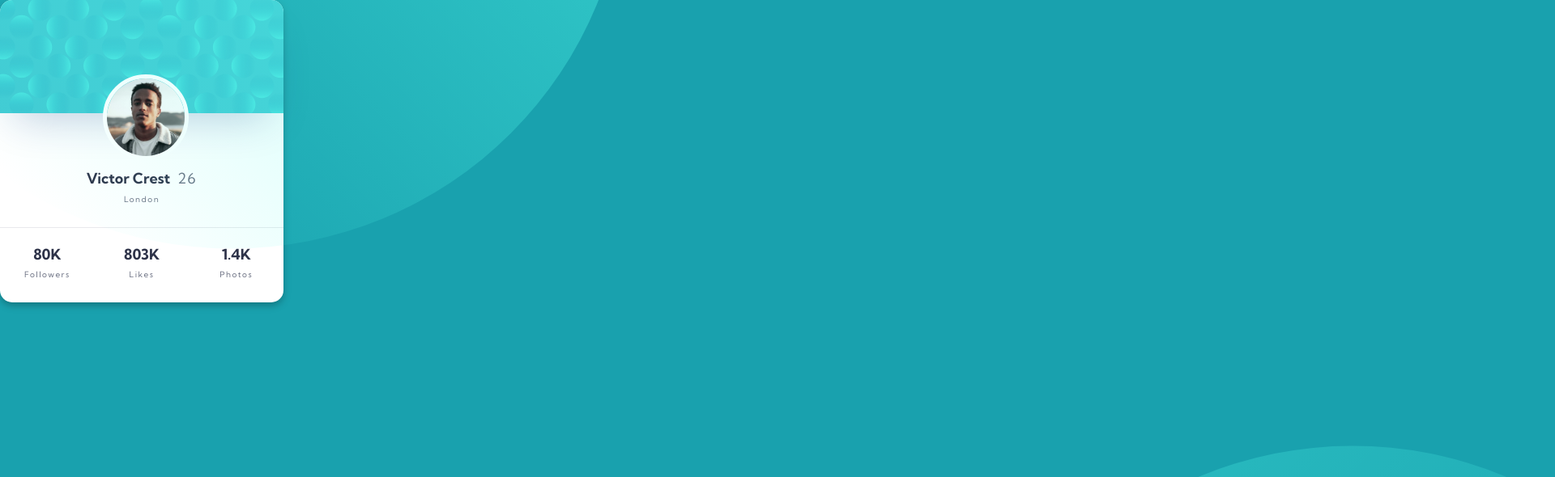
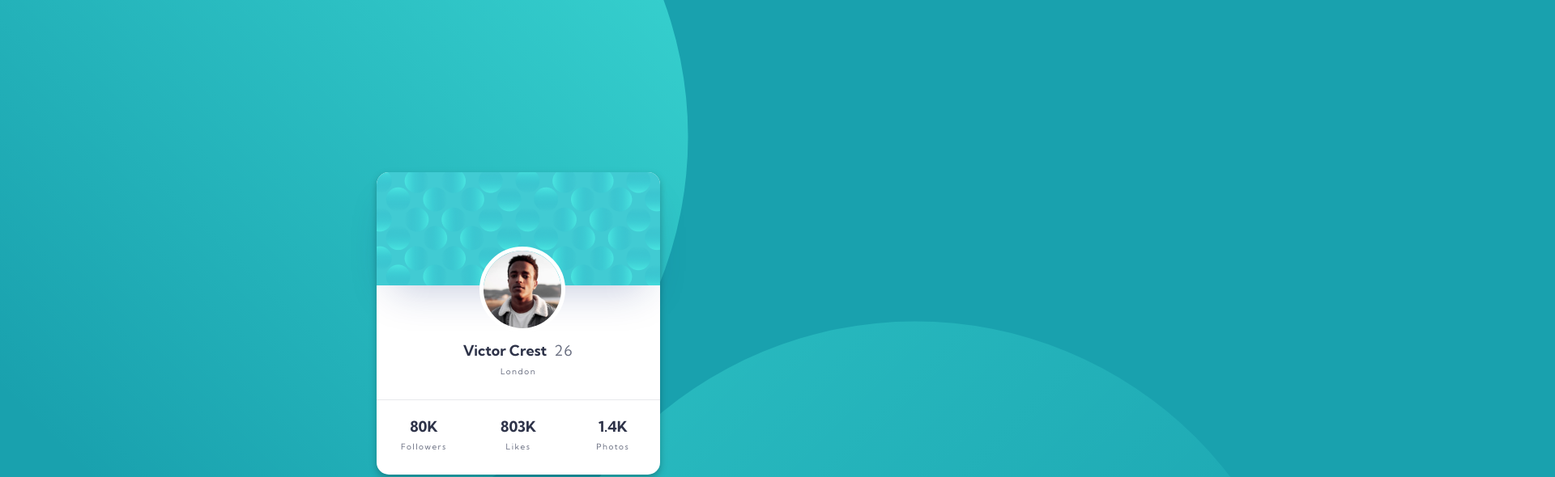
Before and after one commit to KulikovaMariya/user-card, a plain HTML site: page index.html in a window 1280 px wide. Shown: the top 590 px of the page at 81% size, 1920 px wide, since content can reach past the window. Drawn offline with Linux system fonts and the light colour scheme.

Commit message:
feat: add decor circles, center card

```diff
--- a/style/style.css
+++ b/style/style.css
@@ -1,15 +1,15 @@
 body {
+    height: 100vh;
     font-family: 'Kumbh Sans', sans-serif;
     background-color: #19A1AE;
+    overflow: hidden;
 }
 
 main {
-
-    /*height: 720px;*/
-    /*width: 1440px;*/
-    /*overflow: hidden;*/
-    position: relative;
-    /*display: flex;*/
+    height: 100%;
+    display: flex;
+    justify-content: center;
+    align-items: center;
 }
 
 .circle {
@@ -21,27 +21,31 @@ main {
 
     background: linear-gradient(180deg, rgba(9, 137, 180, 0.0001) 0.78%, #53FFEE 99.94%);
     mix-blend-mode: normal;
+
+    z-index: -1;
 }
 
 .circle.left {
-    left: -204px;
-    top: -669px;
+    left: -10%;
+    top: -40%;
     transform: rotate(-135deg);
     opacity: 0.5;
 }
 
 .circle.right {
-    left: 1180px;
-    top: 554px;
+    left: 50%;
+    top: 50%;
 
     mix-blend-mode: normal;
     opacity: 0.25;
     transform: matrix(0.71, -0.71, -0.71, -0.71, 0, 0);
 }
 
+section {
+    width: 350px;
+ }
+
 .card-container {
-    display: inline-block;
-    vertical-align: middle;
     height: 374px;
     width: 350px;
     border-radius: 15px;
@@ -114,8 +118,7 @@ main {
 }
 
 dl {
-    margin: 0;
-    margin-top: 24px;
+    margin: 24px 0 0;
     display: grid;
     grid-template-columns: repeat(3, 1fr);
     grid-template-rows: repeat(2, 50%);
```
